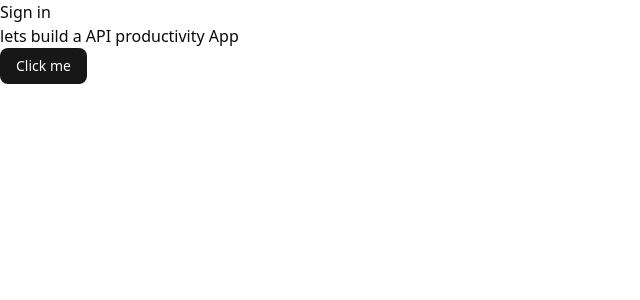
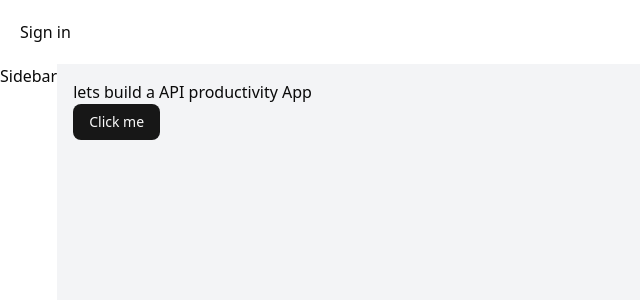
Before and after one commit to FazleRifat121/notion-clone, a Next.js app: page / in a window 1280 px wide. Shown: the top 300 px of the page, without its empty margins (0-640 px from the left). Built offline with nearby package versions, Linux system fonts and the light colour scheme; no server answers.

Commit message:
sidebar added

```diff
--- a/app/layout.tsx
+++ b/app/layout.tsx
@@ -3,6 +3,7 @@
 import "./globals.css";
 import { ClerkProvider } from "@clerk/nextjs";
 import Header from "../components/Header";
+import Sidebar from "@/components/Sidebar";
 
 export const metadata: Metadata = {
   title: "Create Next App",
@@ -17,8 +18,17 @@
   return (
     <ClerkProvider>
       <html lang="en-US">
-        <Header />
-        <body>{children}</body>
+        <body>
+          <Header />
+
+          <div className="flex min-h-screen ">
+            <Sidebar />
+            {/* sidebar  */}
+            <div className="flex-1 p-4 bg-gray-100 overflow-y-auto scrollbar-hide">
+              {children}
+            </div>
+          </div>
+        </body>
       </html>
     </ClerkProvider>
   );
--- a/components/Header.tsx
+++ b/components/Header.tsx
@@ -11,9 +11,9 @@
 function Header() {
   const { user } = useUser();
   return (
-    <div>
+    <div className="flex items-center justify-between p-5">
       {user && (
-        <h1>
+        <h1 className="text-2xl">
           {user?.firstName}
           {"'s"} Space
         </h1>
--- /dev/null
+++ b/components/Sidebar.tsx
@@ -0,0 +1,4 @@
+function Sidebar() {
+  return <div>Sidebar</div>;
+}
+export default Sidebar;
```
